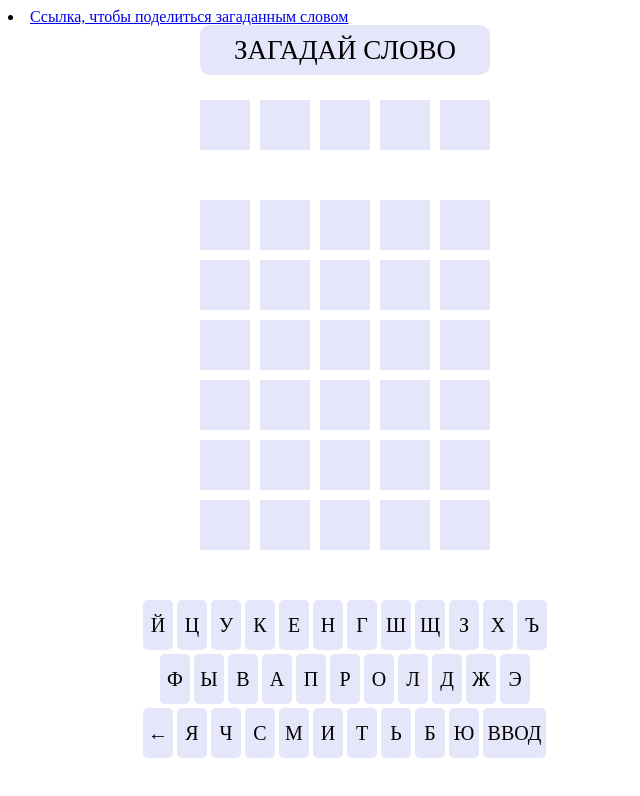
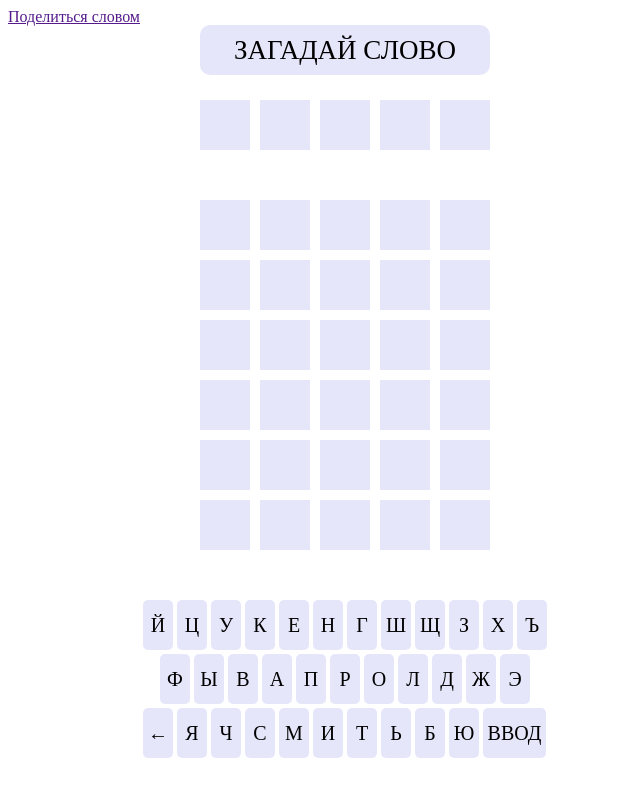
Before and after one commit to letasm/wordle, a plain HTML site: page index.html in a window 1280 px wide. Shown: the whole page, without its empty margins (0-640 px from the left). Drawn offline with Linux system fonts and the light colour scheme.

Commit message:
Update index.html

```diff
--- a/index.html
+++ b/index.html
@@ -11,10 +11,8 @@
 
 
 
-
-<li><a href="https://api.whatsapp.com/send?phone=71234567890&text=пр
-target="_blank"
-class="word">Ссылка, чтобы поделиться загаданным словом</a></li>
+<a href=""
+class="word">Поделиться словом</a></li>
 
 <div class="b0-0">ЗАГАДАЙ СЛОВО</div>
 
```
